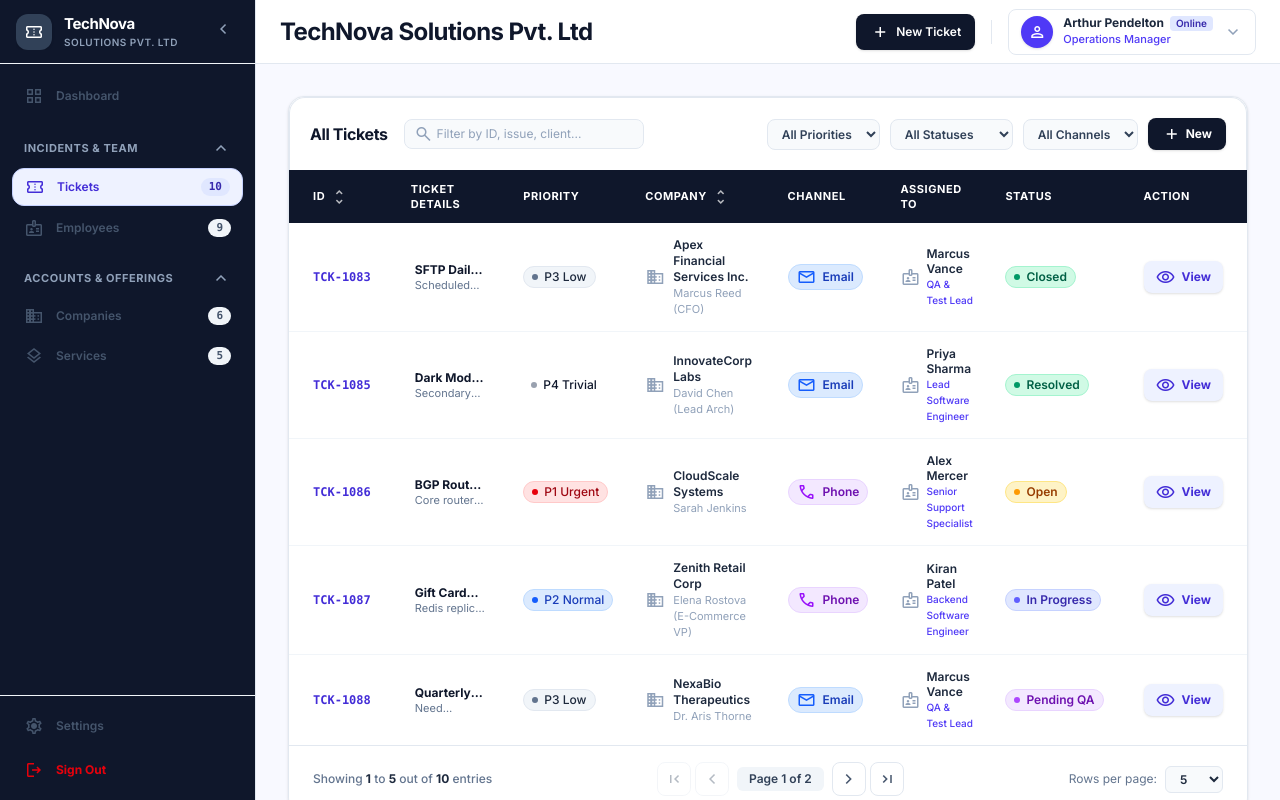
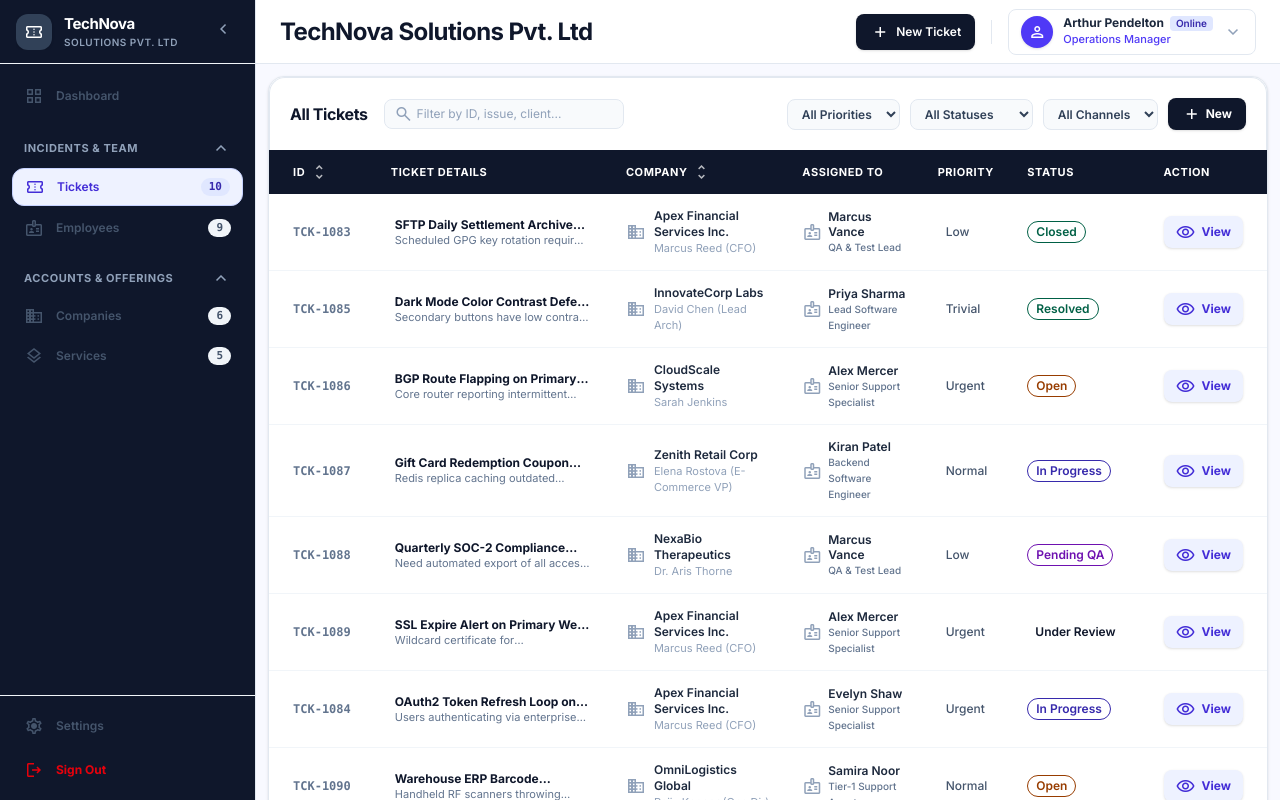
Before and after one commit to StewardRighteous/TechNova-Ticket-Management-system, a React (Vite) app: page / in a window 1280 px wide. Both pictures are taken after a click on the button 602 px from the left and 660 px from the top of the page. Shown: the top 800 px of the page. Built offline with nearby package versions, Linux system fonts and the light colour scheme.

Commit message:
fix: update ticket table view

```diff
--- a/src/components/common/StatusBadge.tsx
+++ b/src/components/common/StatusBadge.tsx
@@ -1,41 +1,43 @@
-import React from 'react';
-import type { TicketPriority, TicketStatus } from '../../types';
+import React from "react";
+import type { TicketPriority, TicketStatus } from "../../types";
 
 interface StatusBadgeProps {
   status: TicketStatus;
 }
 
 export const StatusBadge: React.FC<StatusBadgeProps> = ({ status }) => {
-  let colorStyles = 'bg-surface-container text-on-surface-variant';
-  let dotColor = 'bg-gray-400';
+  let colorStyles = "bg-surface-container text-on-surface-variant";
+  let dotColor = "bg-gray-400";
 
   switch (status) {
-    case 'Open':
-      colorStyles = 'bg-amber-100 text-amber-800 border border-amber-200';
-      dotColor = 'bg-amber-500';
+    case "Open":
+      colorStyles = "text-amber-800 border";
+      dotColor = "bg-amber-500";
       break;
-    case 'In Progress':
-      colorStyles = 'bg-indigo-100 text-indigo-800 border border-indigo-200';
-      dotColor = 'bg-indigo-500';
+    case "In Progress":
+      colorStyles = "text-indigo-800 border";
+      dotColor = "bg-indigo-500";
       break;
-    case 'Escalated':
-      colorStyles = 'bg-rose-100 text-rose-800 border border-rose-200';
-      dotColor = 'bg-rose-600';
+    case "Escalated":
+      colorStyles = "text-rose-800 border";
+      dotColor = "bg-rose-600";
       break;
-    case 'Pending QA':
-      colorStyles = 'bg-purple-100 text-purple-800 border border-purple-200';
-      dotColor = 'bg-purple-500';
+    case "Pending QA":
+      colorStyles = "text-purple-800 border";
+      dotColor = "bg-purple-500";
       break;
-    case 'Resolved':
-    case 'Closed':
-      colorStyles = 'bg-emerald-100 text-emerald-800 border border-emerald-200';
-      dotColor = 'bg-emerald-600';
+    case "Resolved":
+    case "Closed":
+      colorStyles = "text-emerald-800 border";
+      dotColor = "bg-emerald-600";
       break;
   }
 
   return (
-    <span className={`inline-flex items-center gap-1.5 px-2 py-0.5 rounded-full text-xs font-semibold ${colorStyles}`}>
-      <span className={`w-1.5 h-1.5 rounded-full ${dotColor}`}></span>
+    <span
+      className={`inline-flex items-center gap-1.5 rounded-full ${colorStyles} px-2 py-0.5 text-xs font-semibold`}
+    >
+      {/* <span className={`h-1.5 w-1.5 rounded-full ${dotColor}`}></span> */}
       {status}
     </span>
   );
@@ -46,24 +48,37 @@ interface PriorityBadgeProps {
 }
 
 export const PriorityBadge: React.FC<PriorityBadgeProps> = ({ priority }) => {
-  let badgeClasses = 'bg-surface-container text-on-surface-variant';
-  let dotColor = 'bg-gray-400';
+  let badgeClasses = "bg-surface-container text-on-surface-variant";
+  let dotColor = "bg-gray-400";
 
-  if (priority.includes('P1') || priority.toLowerCase().includes('urgent') || priority.toLowerCase().includes('high')) {
-    badgeClasses = 'bg-red-100 text-red-800 border border-red-200';
-    dotColor = 'bg-red-600';
-  } else if (priority.includes('P2') || priority.toLowerCase().includes('normal') || priority.toLowerCase().includes('medium')) {
-    badgeClasses = 'bg-blue-100 text-blue-800 border border-blue-200';
-    dotColor = 'bg-blue-600';
-  } else if (priority.includes('P3') || priority.toLowerCase().includes('low')) {
-    badgeClasses = 'bg-slate-100 text-slate-800 border border-slate-200';
-    dotColor = 'bg-slate-500';
+  if (
+    priority.includes("P1") ||
+    priority.toLowerCase().includes("urgent") ||
+    priority.toLowerCase().includes("high")
+  ) {
+    badgeClasses = " text-red-800 border border-red-200";
+    dotColor = "bg-red-600";
+  } else if (
+    priority.includes("P2") ||
+    priority.toLowerCase().includes("normal") ||
+    priority.toLowerCase().includes("medium")
+  ) {
+    badgeClasses = " text-blue-800 border border-blue-200";
+    dotColor = "bg-blue-600";
+  } else if (
+    priority.includes("P3") ||
+    priority.toLowerCase().includes("low")
+  ) {
+    badgeClasses = " text-slate-800 border border-slate-200";
+    dotColor = "bg-slate-500";
   }
 
   return (
-    <span className={`inline-flex items-center gap-1.5 px-2 py-0.5 rounded-full text-xs font-medium ${badgeClasses}`}>
-      <span className={`w-1.5 h-1.5 rounded-full ${dotColor}`}></span>
-      {priority}
+    <span
+      className={`inline-flex items-center gap-1.5 rounded-full px-2 py-0.5 text-xs font-medium text-slate-600`}
+    >
+      {/* <span className={`h-1.5 w-1.5 rounded-full ${dotColor}`}></span> */}
+      {priority.slice(2)}
     </span>
   );
 };
--- a/src/components/tickets/TicketRegistryView.tsx
+++ b/src/components/tickets/TicketRegistryView.tsx
@@ -1,8 +1,8 @@
-import React, { useState } from 'react';
-import { useTicketStore } from '../../store';
-import { TicketTable } from './TicketTable';
-import { TicketDetailHero } from './TicketDetailHero';
-import { filterTicketsByRole } from '../../utils';
+import React, { useState } from "react";
+import { useTicketStore } from "../../store";
+import { TicketTable } from "./TicketTable";
+import { TicketDetailHero } from "./TicketDetailHero";
+import { filterTicketsByRole } from "../../utils";
 
 export const TicketRegistryView: React.FC = () => {
   const {
@@ -13,17 +13,23 @@ export const TicketRegistryView: React.FC = () => {
     updateTicketStatus,
     updateTicket,
     assignTicket,
-    setIsCreateModalOpen
+    setIsCreateModalOpen,
   } = useTicketStore();
 
   const [activeTicketId, setActiveTicketId] = useState<string | null>(null);
 
   // Role-specific filtered tickets
-  const roleTickets = filterTicketsByRole(data.tickets, activeRole, currentUser?.id);
-  const selectedTicket = roleTickets.find((t) => t.id === activeTicketId) || data.tickets.find((t) => t.id === activeTicketId);
+  const roleTickets = filterTicketsByRole(
+    data.tickets,
+    activeRole,
+    currentUser?.id,
+  );
+  const selectedTicket =
+    roleTickets.find((t) => t.id === activeTicketId) ||
+    data.tickets.find((t) => t.id === activeTicketId);
 
   return (
-    <div className="p-6 md:p-8 space-y-6">
+    <div className="space-y-6 p-3">
       {selectedTicket ? (
         <TicketDetailHero
           ticket={selectedTicket}
@@ -31,8 +37,12 @@ export const TicketRegistryView: React.FC = () => {
           services={data.services}
           employees={data.employees}
           onBack={() => setActiveTicketId(null)}
-          onStatusChange={(status) => updateTicketStatus(selectedTicket.id, status)}
-          onAssigneeChange={(empId, note) => assignTicket(selectedTicket.id, empId, note)}
+          onStatusChange={(status) =>
+            updateTicketStatus(selectedTicket.id, status)
+          }
+          onAssigneeChange={(empId, note) =>
+            assignTicket(selectedTicket.id, empId, note)
+          }
           onUpdateTicket={(updates) => updateTicket(selectedTicket.id, updates)}
         />
       ) : (
--- a/src/components/tickets/TicketTable.tsx
+++ b/src/components/tickets/TicketTable.tsx
@@ -6,7 +6,6 @@ import type {
   TicketStatus,
 } from "../../types";
 import {
-  ChannelBadge,
   PriorityBadge,
   StatusBadge,
   TablePagination,
@@ -38,7 +37,7 @@ export const TicketTable: React.FC<TicketTableProps> = ({
   const [sortField, setSortField] = useState<SortField>("time");
   const [sortAsc, setSortAsc] = useState<boolean>(false);
   const [page, setPage] = useState<number>(1);
-  const [pageSize, setPageSize] = useState<number>(5);
+  const [pageSize, setPageSize] = useState<number>(10);
 
   const handleSort = (field: SortField) => {
     if (sortField === field) setSortAsc(!sortAsc);
@@ -130,14 +129,9 @@ export const TicketTable: React.FC<TicketTableProps> = ({
                   </span>
                 </div>
               </th>
-              <th className="cursor-pointer px-4 py-3">
+              <th className="px-4 py-3">
                 <div className="flex items-center gap-1">
                   <span>Ticket Details</span>
-                </div>
-              </th>
-              <th className="cursor-pointer px-4 py-3">
-                <div className="flex items-center gap-1">
-                  <span>Priority</span>
                 </div>
               </th>
 
@@ -156,11 +150,13 @@ export const TicketTable: React.FC<TicketTableProps> = ({
                   </span>
                 </div>
               </th>
-
-              <th className="px-4 py-3">Channel</th>
-
               <th className="px-4 py-3">Assigned To</th>
-              <th className="cursor-pointer px-4 py-3">
+              <th className="px-4 py-3">
+                <div className="flex items-center gap-1">
+                  <span>Priority</span>
+                </div>
+              </th>
+              <th className="px-4 py-3">
                 <div className="flex items-center gap-1">
                   <span>Status</span>
                   <span className="material-symbols-outlined text-[15px] opacity-70"></span>
@@ -175,7 +171,7 @@ export const TicketTable: React.FC<TicketTableProps> = ({
                 key={t.id}
                 className="group transition-colors hover:bg-indigo-50/40"
               >
-                <td className="px-6 py-3.5 font-mono font-bold whitespace-nowrap text-indigo-700">
+                <td className="px-6 py-3.5 font-mono font-bold whitespace-nowrap text-slate-500">
                   {t.code}
                 </td>
                 <td className="max-w-sm px-5 py-3.5">
@@ -185,9 +181,6 @@ export const TicketTable: React.FC<TicketTableProps> = ({
                   <div className="line-clamp-1 text-[11px] text-slate-500">
                     {t.description}
                   </div>
-                </td>
-                <td className="px-4 py-3.5 whitespace-nowrap">
-                  <PriorityBadge priority={t.priority} />
                 </td>
 
                 <td className="px-4 py-3.5 whitespace-break-spaces">
@@ -206,10 +199,6 @@ export const TicketTable: React.FC<TicketTableProps> = ({
                   </div>
                 </td>
 
-                <td className="px-4 py-3.5 whitespace-nowrap">
-                  <ChannelBadge channel={t.channel} />
-                </td>
-
                 <td className="px-4 py-3.5 whitespace-break-spaces">
                   <div className="flex items-center gap-1.5">
                     <span className="material-symbols-outlined text-[16px] text-slate-400">
@@ -219,12 +208,17 @@ export const TicketTable: React.FC<TicketTableProps> = ({
                       <span className="block leading-tight font-semibold text-slate-800">
                         {t.assignedToName}
                       </span>
-                      <span className="text-[10px] font-medium text-indigo-600">
+                      <span className="text-[10px] font-medium text-slate-500">
                         {t.assignedToRole}
                       </span>
                     </div>
                   </div>
                 </td>
+
+                <td className="px-4 py-3.5 whitespace-nowrap">
+                  <PriorityBadge priority={t.priority} />
+                </td>
+
                 <td className="px-4 py-3.5 whitespace-nowrap">
                   <StatusBadge status={t.status} />
                 </td>
```
